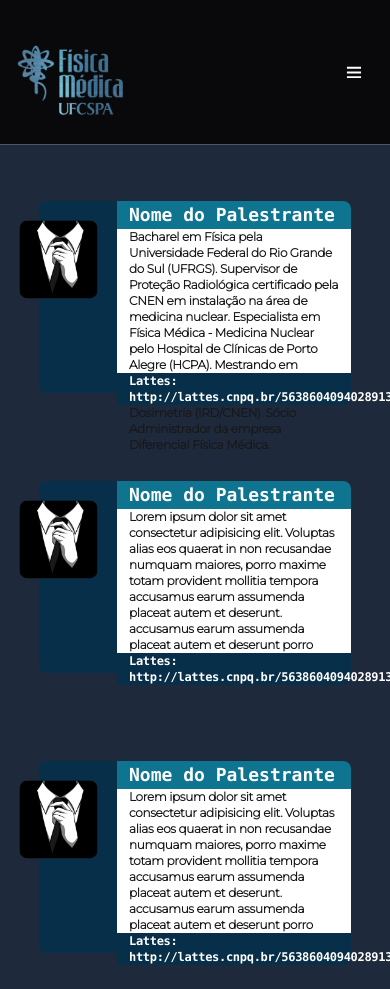
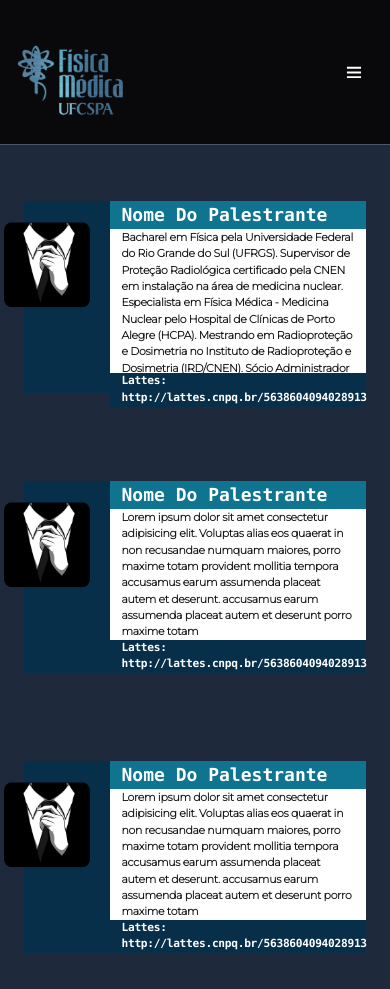
Before and after one commit to GambimL/Site_CAMC, a React (Vite) app in the folder site_camc/: page /palestrantes in a window 390 px wide. Built offline with nearby package versions, Linux system fonts and the light colour scheme.

Commit message:
manutenção da respossividade da pagina dos palestrantes

```diff
--- a/site_camc/src/components/Header/index.jsx
+++ b/site_camc/src/components/Header/index.jsx
@@ -14,17 +14,19 @@ export function Header() {
     }
 
     return <header
-        className="sticky top-0 z-30 flex dark:bg-slate-900 bg-zinc-950 py-4 md:px-10 px-7 lg:h-32 text-center border-b border-solid
+        className="sticky top-0 z-30 flex dark:bg-slate-900 bg-zinc-950 py-4 lg:px-10 px-7 lg:h-32 text-center border-b border-solid
         border-gray-600 font-bold  lg:w-full w-full md:w[800px]">
         <div
             className="container mx-auto flex h-30
                 justify-between
                 md:justify-center
+
                 items-center">
             <a href="/home">
                 <img
                     src={logoFisMed}
                     className="justify-start scale-150
+                    lg:h-28 lg:w-30
                     h-28 w-30
                     pt-6 pr-6"
                 >
--- a/site_camc/src/components/Speaker/index.jsx
+++ b/site_camc/src/components/Speaker/index.jsx
@@ -1,27 +1,27 @@
 export function Speaker(props) {
     return (
-        <div className="group max-w-full h-64 sm:my-40 my-6 flex justify-center items-center" >
-            <div className="sm:max-w-5xl sm:h-5/6 w-4/5 h-3/4 bg-sky-950 rounded-lg  duration-300 flex md:flex-row  flex-wrap">
+        <div className="group md:max-w-full h-64 sm:my-40 my-6 flex justify-center items-center" >
+            <div className="sm:max-w-5xl sm:h-5/6 rounded-none mx-6 h-3/4 bg-sky-950 sm:rounded-lg duration-300 flex md:flex-row  flex-wrap">
                 <div className="bg-sky-950 w-1/4 h-full rounded-l-lg">
                     <img
                         src={props.avatar}
                         className="
                             sm:h-40 sm:w-40 md:h-48 md:w-48 lg:h-52 lg:w-52 xl:h-60 xl:w-60
                             xl:group-hover:h-[16rem] xl:group-hover:w-96 lg:group-hover:h-56 lg:group-hover:w-56
-                            rounded-lg lg:-translate-x-1/4 lg:-translate-y-1/4 md:-translate-y-1/4 -translate-x-1/4 translate-y-1/4">
+                            rounded-lg lg:-translate-x-5 lg:-translate-y-1/4 md:-translate-y-1/4 md:-translate-x-3 -translate-x-5 translate-y-1/4">
                     </img>
                 </div>
                 <div className="rounded-r-lg h-full w-3/4 flex flex-col">
-                    <div className="bg-cyan-700 rounded-tr-lg h-1/6 w-full items-center flex">
-                        <p className="text-lg al px-3 font-mono font-bold ">Nome do Palestrante</p>
+                    <div className="bg-cyan-700 sm:rounded-tr-lg h-1/6 w-full items-center flex">
+                        <p className="text-lg al px-3 font-mono font-bold ">{props.nameSpeaker}</p>
                     </div>
                     <div className="h-3/4 w-full bg-white">
-                        <p className="text-start text-xs sm:text-xs px-3
+                        <p className="text-start text-[0.68rem] sm:text-xs px-3
                                  md:text-sm lg:text-base  text-zinc-900 font-bold tracking-tight">{props.description} {/*445 caracters */}
                         </p>
                     </div>
                     <div className="bg-sky-950 w-full h-1/4 rounded-br-lg flex flex-row items-center" >
-                        <p className="text-start text-xs sm:text-base  md:text-lg px-3 font-mono font-semibold tracking-tight">{props.lattes}</p>
+                        <p className="text-start text-[0.7rem] sm:text-base  md:text-lg px-3 font-mono font-semibold tracking-tight">{props.lattes}</p>
 
                     </div>
                 </div>
```
